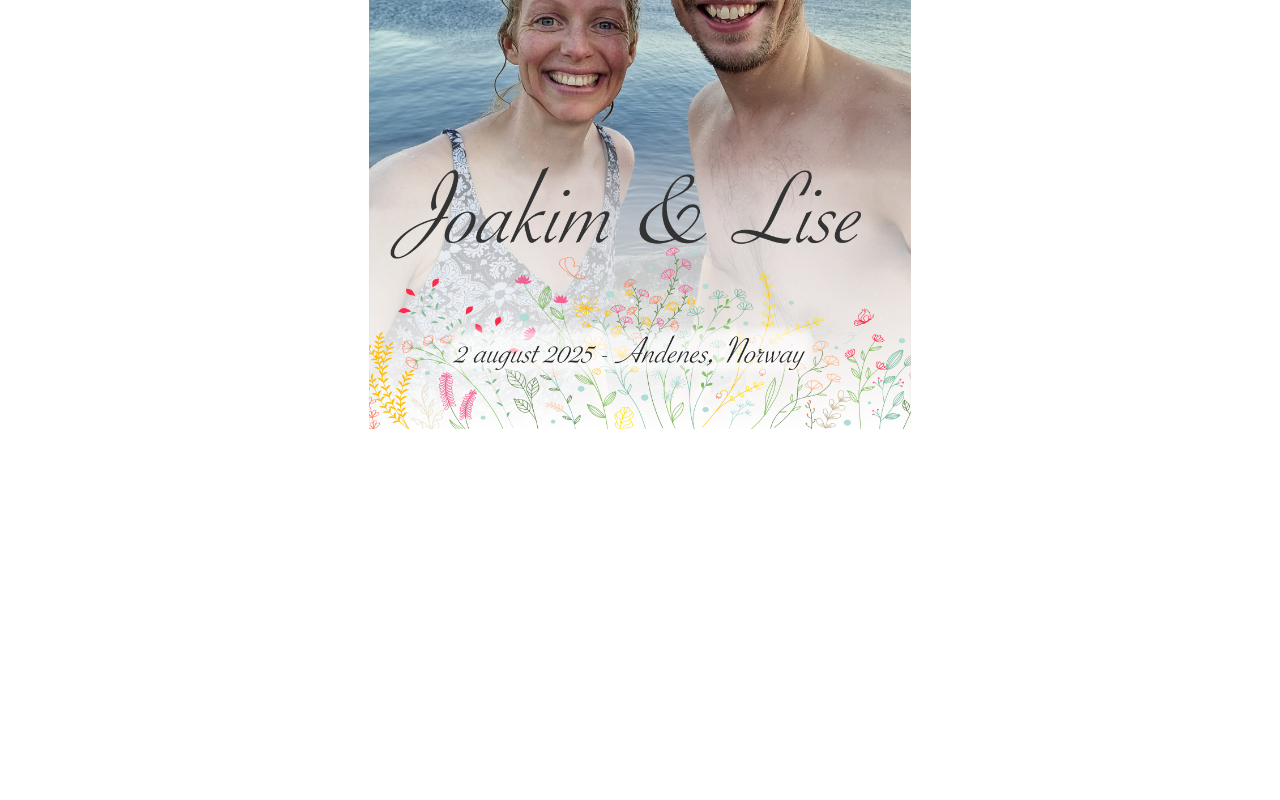
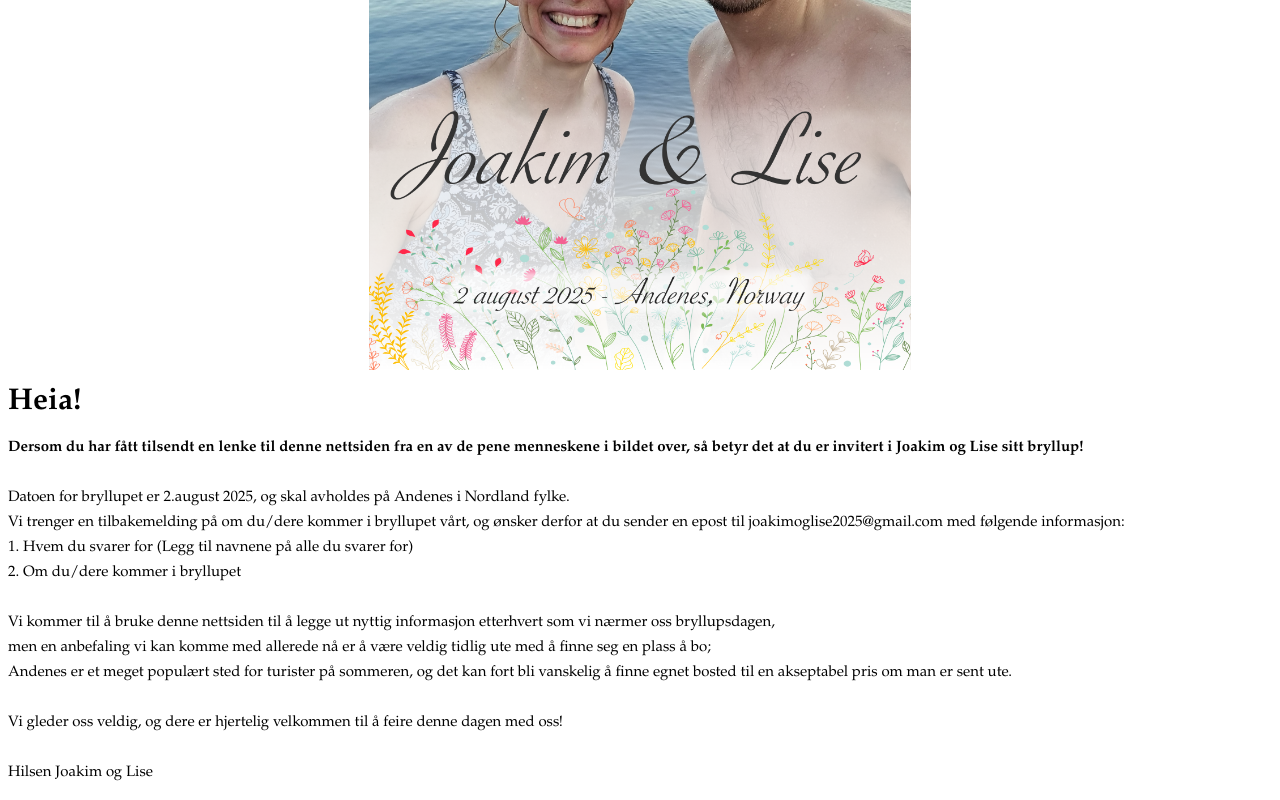
Before and after one commit to Joakim-og-Lise-2025/Joakim-og-Lise-2025, a plain HTML site: page index.html in a window 1280 px wide. Shown: the part 318-1118 px from the top of the page. Before the commit the page ends 800 px from the top, so only its background shows below. Drawn offline with Linux system fonts and the light colour scheme.

Commit message:
added info text

```diff
--- a/index.html
+++ b/index.html
@@ -21,17 +21,38 @@
         max-height: max-content;
     }
 
+    .scaleText {
+        text-align: left;
+        line-height: 25px;
+        font-family: palatino, serif;
+        font-size: 15px;
+    }
+
     .contain { object-fit: contain; }
 
 </style>
 </head>
 <body>
 
-<h2>testeststststst</h2>
-
 <div class="container">
     <img src='bilder/bryllupsinvitasjon3.png' class="scaleC contain">
 </div>
 
+<div class="scaleText">
+    <h1>Heia!</h1>
+    <p><b>Dersom du har fått tilsendt en lenke til denne nettsiden fra en av de pene menneskene i bildet over, så betyr det at du er invitert i Joakim og Lise sitt bryllup!</b><br><br>
+    Datoen for bryllupet er 2.august 2025, og skal avholdes på Andenes i Nordland fylke.<br>
+    Vi trenger en tilbakemelding på om du/dere kommer i bryllupet vårt, og ønsker derfor at du sender en epost til joakimoglise2025@gmail.com med følgende informasjon:<br>
+    1. Hvem du svarer for (Legg til navnene på alle du svarer for)<br>
+    2. Om du/dere kommer i bryllupet<br><br>
+
+    Vi kommer til å bruke denne nettsiden til å legge ut nyttig informasjon etterhvert som vi nærmer oss bryllupsdagen,<br>
+    men en anbefaling vi kan komme med allerede nå er å være veldig tidlig ute med å finne seg en plass å bo;<br>
+    Andenes er et meget populært sted for turister på sommeren, og det kan fort bli vanskelig å finne egnet bosted til en akseptabel pris om man er sent ute.<br><br>
+
+    Vi gleder oss veldig, og dere er hjertelig velkommen til å feire denne dagen med oss!<br><br>
+
+    Hilsen Joakim og Lise</p>
+</div>
 </body>
 </html>
```
